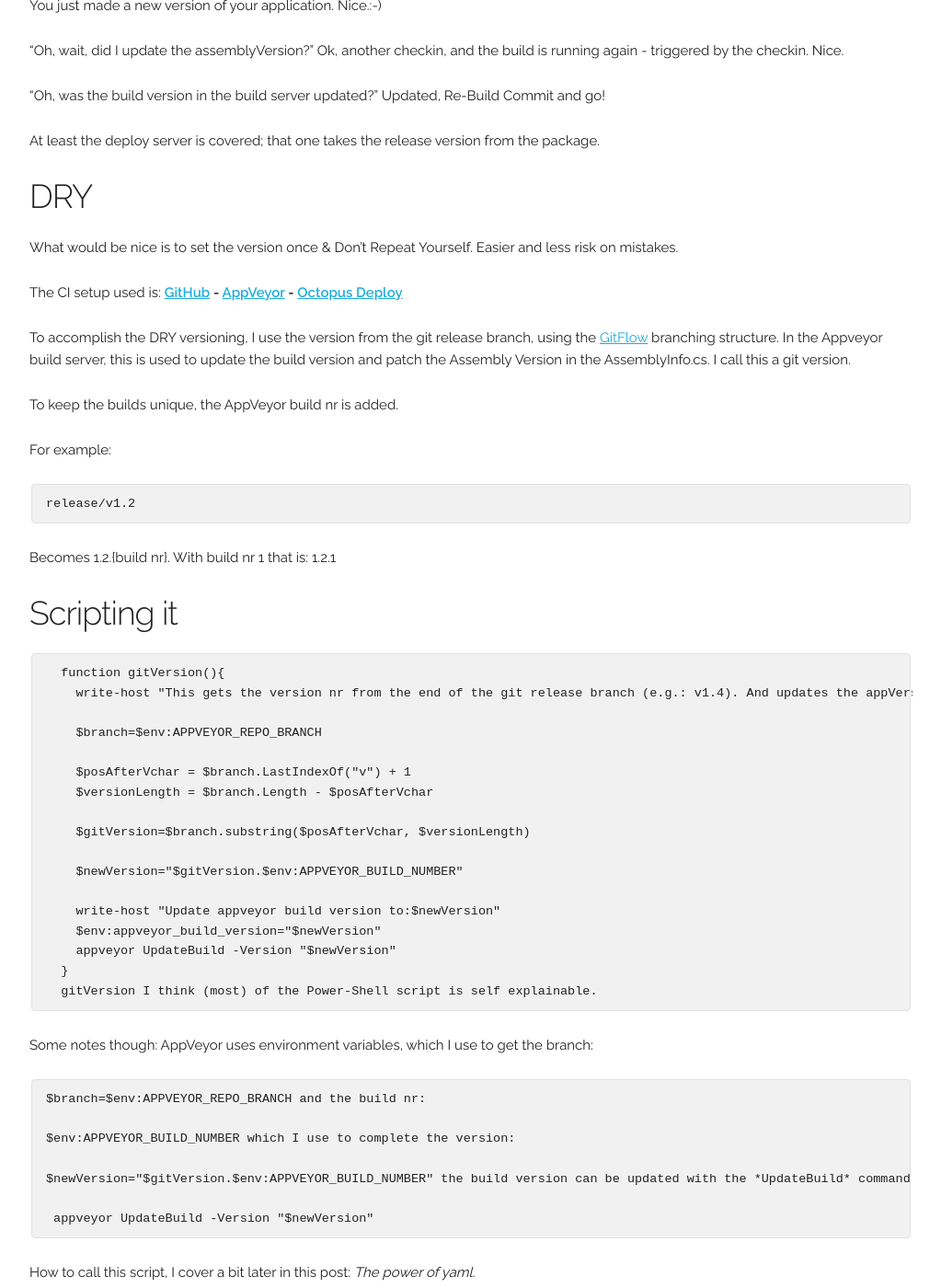
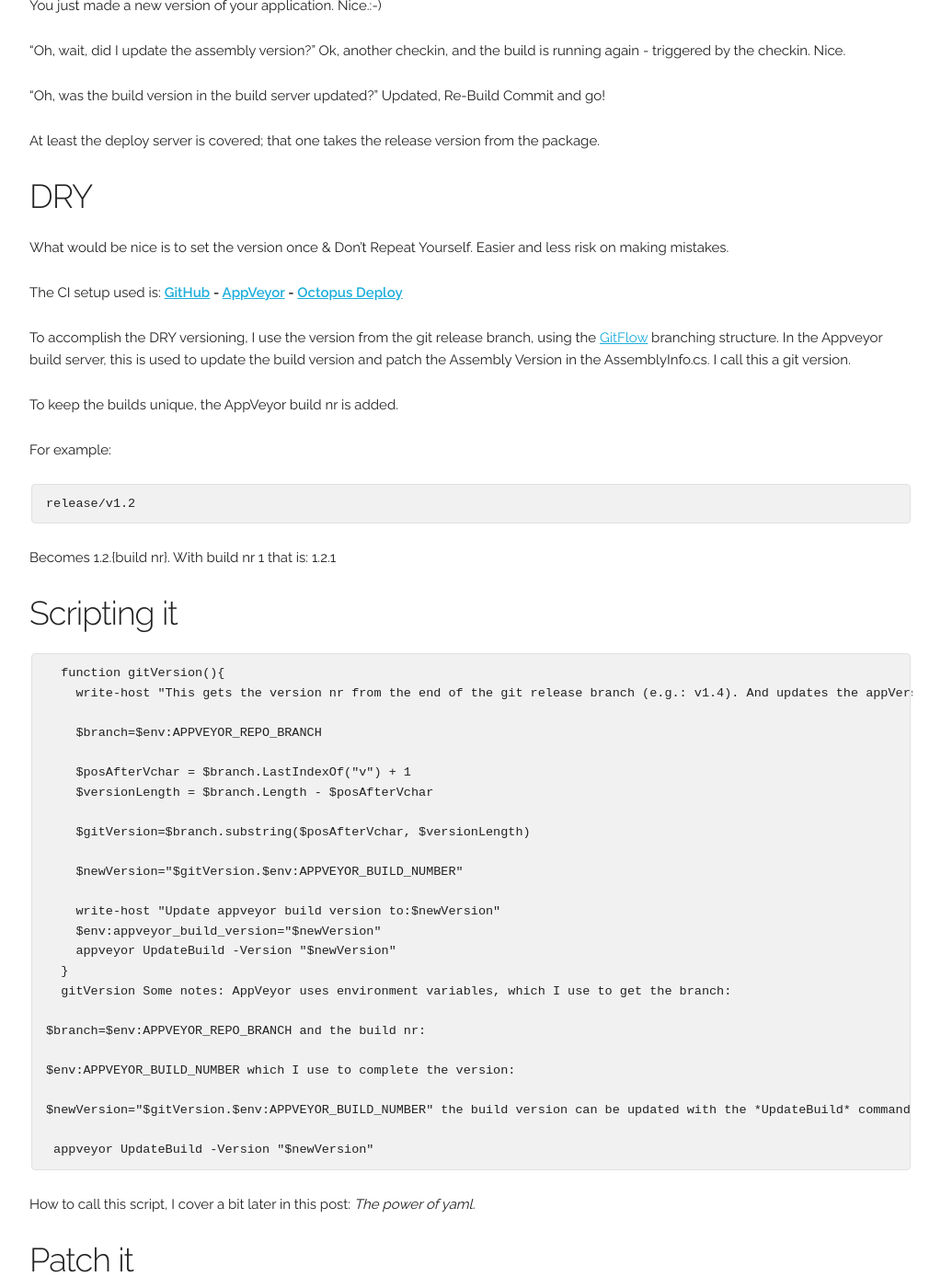
Before and after one commit to BobLokerse/BobLokerse.github.io, a Jekyll site: the page built from _posts/2015-11-03-GitVersion-versioning-made-easy-and-dry.md, in a window 1280 px wide and 1400 px high, scrolled down 557 px. Shown: the whole window at 92% size, without its empty margins (128-1151 px from the left). Built offline with Jekyll 4.4.1, drawn with Linux system fonts in a browser that asks for light colours; Markdown is read by kramdown in place of the engine named in the settings; some of the changed text lies outside the part shown.

Commit message:
Fixed some typos

```diff
--- a/_posts/2015-11-03-GitVersion-versioning-made-easy-and-dry.md
+++ b/_posts/2015-11-03-GitVersion-versioning-made-easy-and-dry.md
@@ -10,18 +10,18 @@ tags: ci, continuous integration, github, appveyor, octopus deploy, gitflow
 ### Intro ###
 You just made a new version of your application. Nice.:-)
 
-"Oh, wait, did I update the assemblyVersion?"
+"Oh, wait, did I update the assembly version?"
 Ok, another checkin, and the build is running again - triggered by the checkin. Nice.
 
 "Oh, was the build version in the build server updated?"
 Updated, Re-Build Commit and go!
 
-At least the deploy server is covered; that one takes the  release version from the package.
+At least the deploy server is covered; that one takes the release version from the package.
 
 
 ### DRY ###
 What would be nice is to set the version once & Don't Repeat Yourself.
-Easier and less risk on mistakes.
+Easier and less risk on making mistakes.
 
 The CI setup used is: **[GitHub](https://github.com/ "GitHub - Code repository") - [AppVeyor](http://www.appveyor.com/ "AppVeyor - Build server") - [Octopus Deploy](https://octopus.com/ "Octopus Deploy - Automated deployment")**
 
@@ -53,9 +53,7 @@ Becomes 1.2.{build nr}. With build nr 1 that is: 1.2.1
         appveyor UpdateBuild -Version "$newVersion"
       }
       gitVersion
-I think (most) of the Power-Shell script is self explainable.
-
-Some notes though: AppVeyor uses environment variables, which I use to get the branch:
+Some notes: AppVeyor uses environment variables, which I use to get the branch:
 
     $branch=$env:APPVEYOR_REPO_BRANCH
 and the build nr:
```
Also changed, not shown: other parts of _posts/2015-11-03-GitVersion-versioning-made-easy-and-dry.md (+1 -1 lines), 2 other files.
